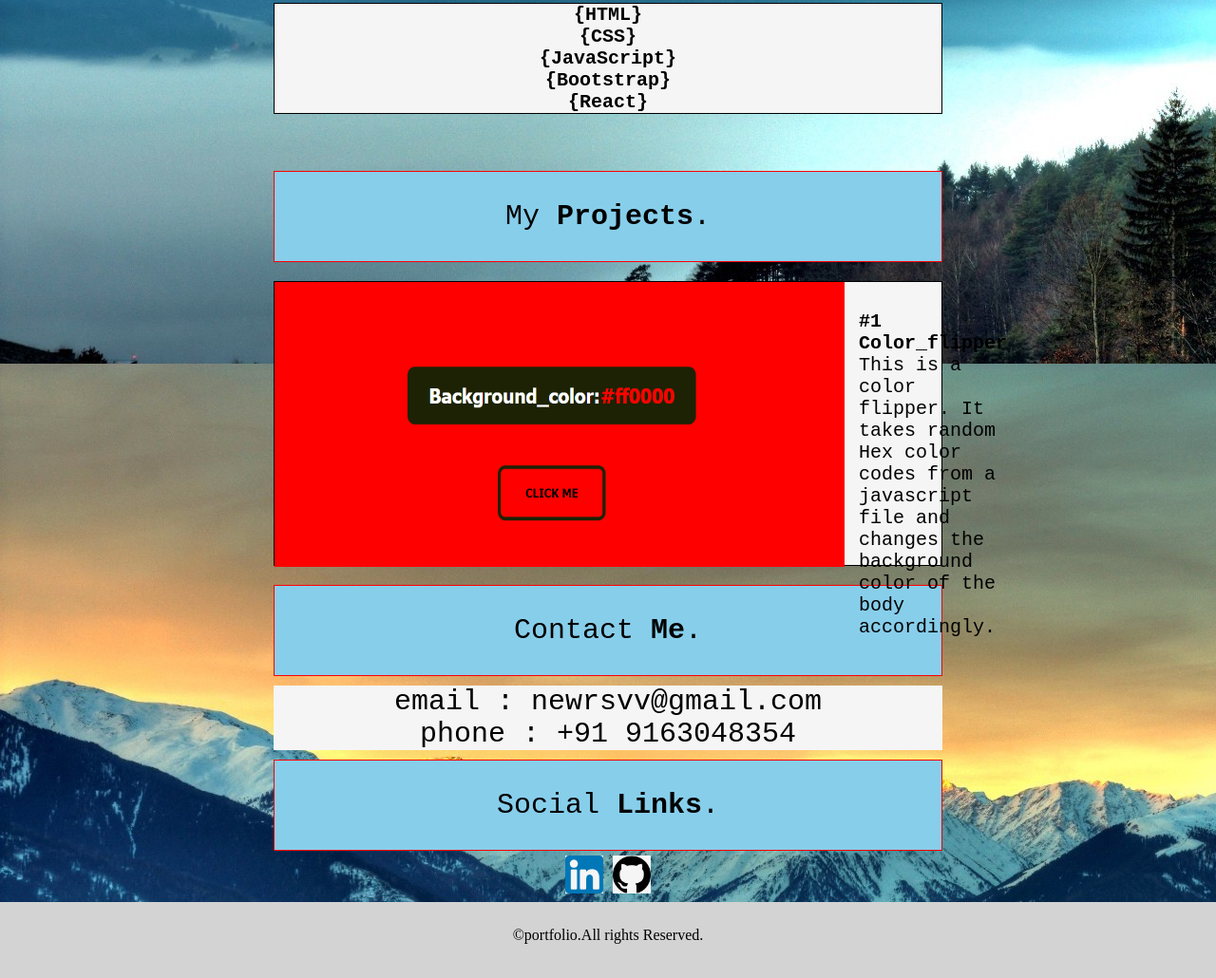
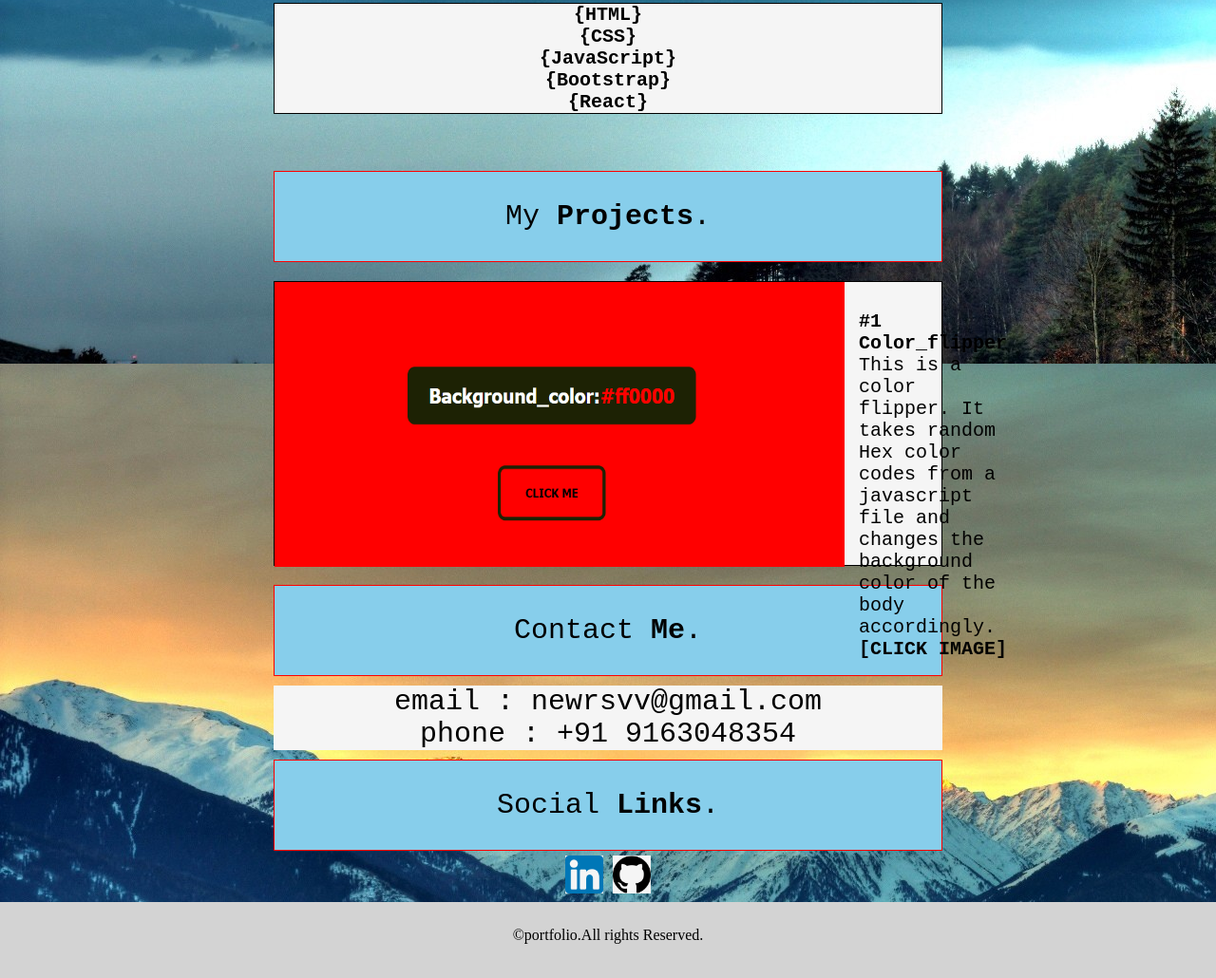
Before and after one commit to RSV34/Portfolio, a plain HTML site: page index.html in a window 1280 px wide. Shown: the part 817-1847 px from the top of the page at 95% size. Drawn offline with Linux system fonts and the light colour scheme.

Commit message:
index.html

```diff
--- a/index.html
+++ b/index.html
@@ -49,7 +49,7 @@
 			  <div class="b"><a href="https://rsv34.github.io/Color_Flipper/" target="_blank"><img src="Color_flipper.png"></a>
 				<div class="para">
 					<p><b>#1 Color_flipper</b>
-					This is a color flipper. It takes random Hex color codes from a javascript file and changes the background color of the body accordingly.</p>
+					This is a color flipper. It takes random Hex color codes from a javascript file and changes the background color of the body accordingly.<b>[CLICK IMAGE]</b></p>
 				</div>
 			  </div>
 			 </div>
```
